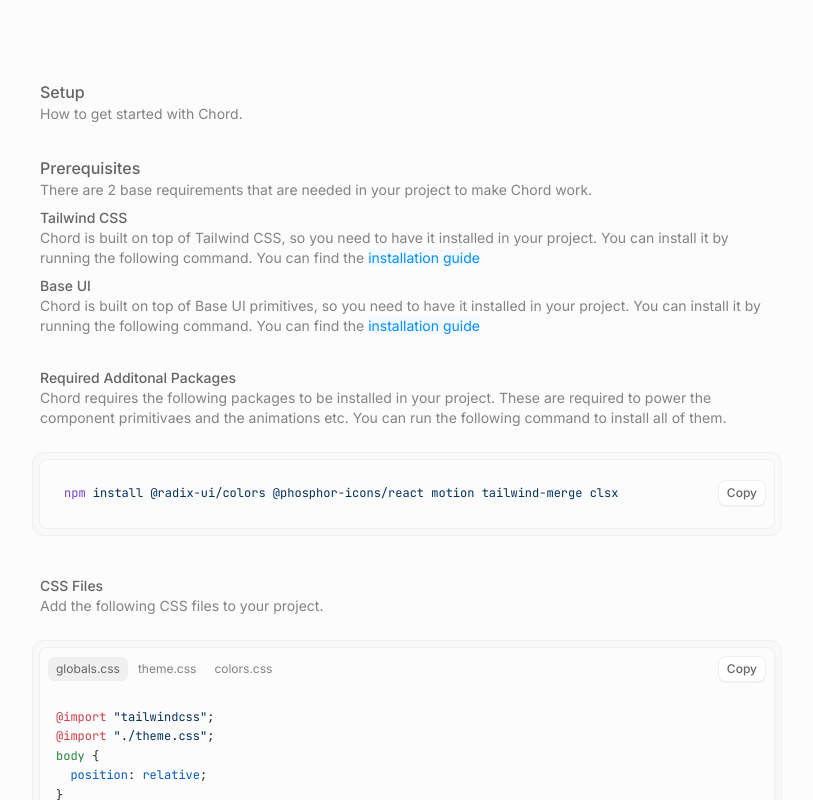
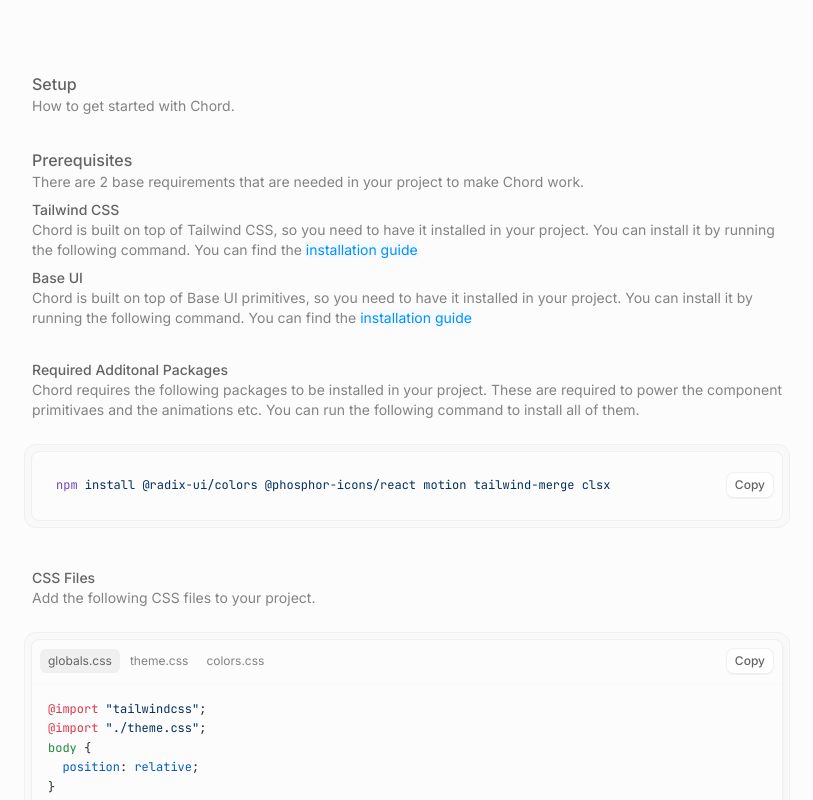
Before and after one commit to dqnamo/base, a Next.js app: page /setup in a window 1280 px wide. Shown: the top 800 px of the page, without its empty margins (233-1046 px from the left). Built offline with nearby package versions, Linux system fonts and the light colour scheme; a web font is replaced by a local one.

Commit message:
Adjust page spacing

```diff
--- a/app/page.tsx
+++ b/app/page.tsx
@@ -65,7 +65,7 @@
       <MobileHeader />
       <DqnamoPanel />
 
-      <div className="relative mx-auto max-w-4xl flex w-full flex-col border-x border-grayscale-3 p-4 pt-[4.5rem] dark:border-grayscale-2 md:p-8 lg:p-16">
+      <div className="relative mx-auto max-w-4xl flex w-full flex-col border-x border-grayscale-3 p-2 pt-[4.5rem] dark:border-grayscale-2 md:p-6 lg:p-14">
         <div className="flex flex-col gap-px p-2">
           <div className="flex aspect-square w-8 shrink-0 flex-col items-center justify-center overflow-hidden rounded-md border border-grayscale-3 bg-grayscale-1 dark:border-grayscale-4 dark:bg-grayscale-3">
             <HexagonIcon size={20} weight="fill" className="text-accent-9" />
--- a/app/setup/page.tsx
+++ b/app/setup/page.tsx
@@ -902,7 +902,7 @@
     tokenize(classnameHelperTS, "typescript"),
   ]);
   return (
-    <div className="flex flex-col max-w-4xl mx-auto w-full border-x border-grayscale-3 dark:border-grayscale-2 p-4 md:p-8 lg:p-16">
+    <div className="flex flex-col max-w-4xl mx-auto w-full border-x border-grayscale-3 dark:border-grayscale-2 p-2 md:p-6 lg:p-14">
       <div className="flex flex-col p-2">
         <div className="flex flex-col p-2">
           <h2 className="font-medium text-grayscale-11">Setup</h2>
--- a/components/Section.tsx
+++ b/components/Section.tsx
@@ -3,7 +3,7 @@
 }: { children: React.ReactNode } & React.ComponentProps<"div">) {
   return (
     <div className="flex flex-col" {...props}>
-      <div className="mx-auto flex w-full flex-col border-x border-grayscale-3 p-4 dark:border-grayscale-2 md:p-8 lg:p-16">
+      <div className="mx-auto flex w-full flex-col border-x border-grayscale-3 p-2 dark:border-grayscale-2 md:p-6 lg:p-14">
         {props.children}
       </div>
     </div>
```
